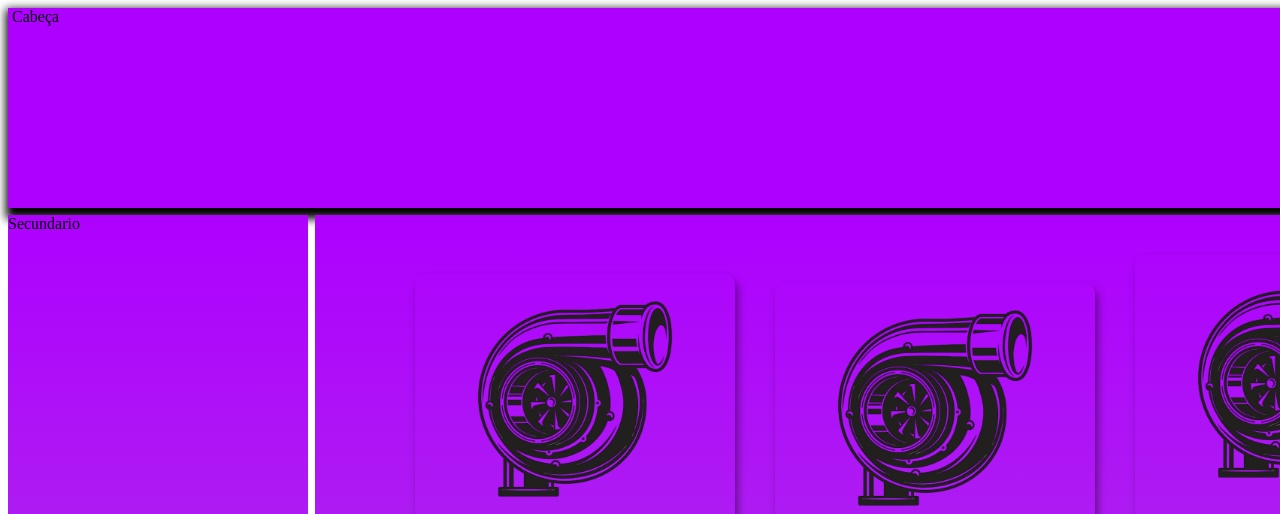
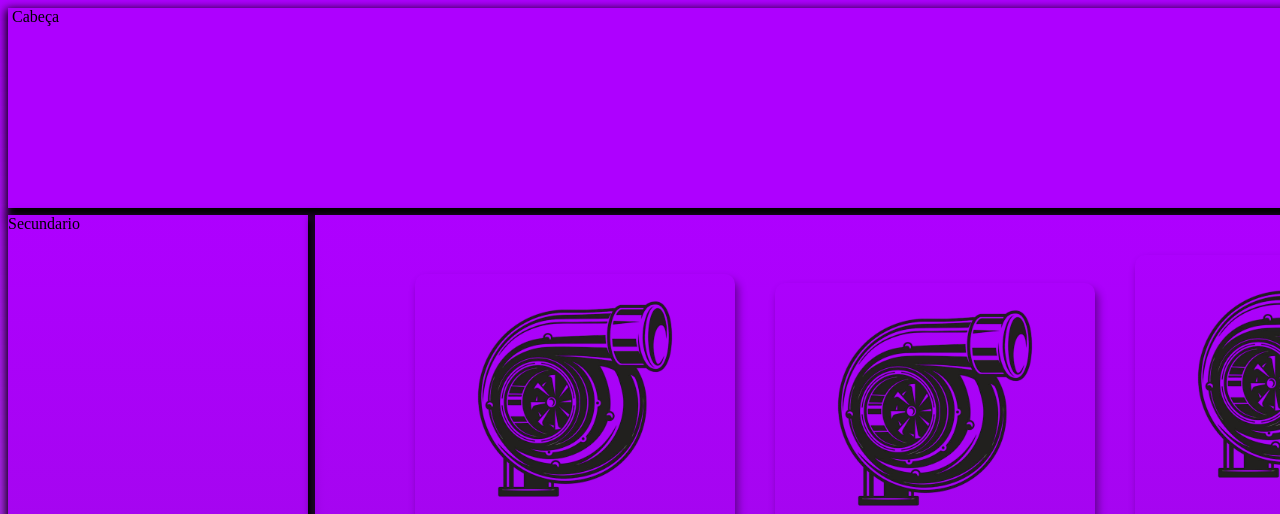
Before and after one commit to rochadudu/ep5-loja, a plain HTML site: page index.html in a window 1280 px wide. Shown: the top 514 px of the page. Drawn offline with Linux system fonts and the light colour scheme; files whose address does not match are found by name.

Commit message:
Add files via upload

```diff
--- a/style.css
+++ b/style.css
@@ -6,14 +6,17 @@ header{
 aside{
     grid-area: brac;
     background: linear-gradient(#ae00ff, #11111157);
+    box-shadow: 3px 6px 9px 5px #000000;
 }
 main{
     grid-area: prin;
     background: linear-gradient(#ae00ff, #11111157);
+    box-shadow: 3px 6px 9px 5px #000000;
 }
 footer{
     grid-area: roda;
     background-color: rgb(0, 0, 0);
+    box-shadow: 3px 6px 9px 5px #000000;
 }
 section{
     grid-area: secn;
@@ -29,6 +32,7 @@ body{
     grid-template-rows: 200px auto 200px;
     grid-template-columns: 300px auto;
     gap: 7px;
+    background: linear-gradient(#ae00ff, #11111157);
 }
 header img{
     height: 150px;
```
